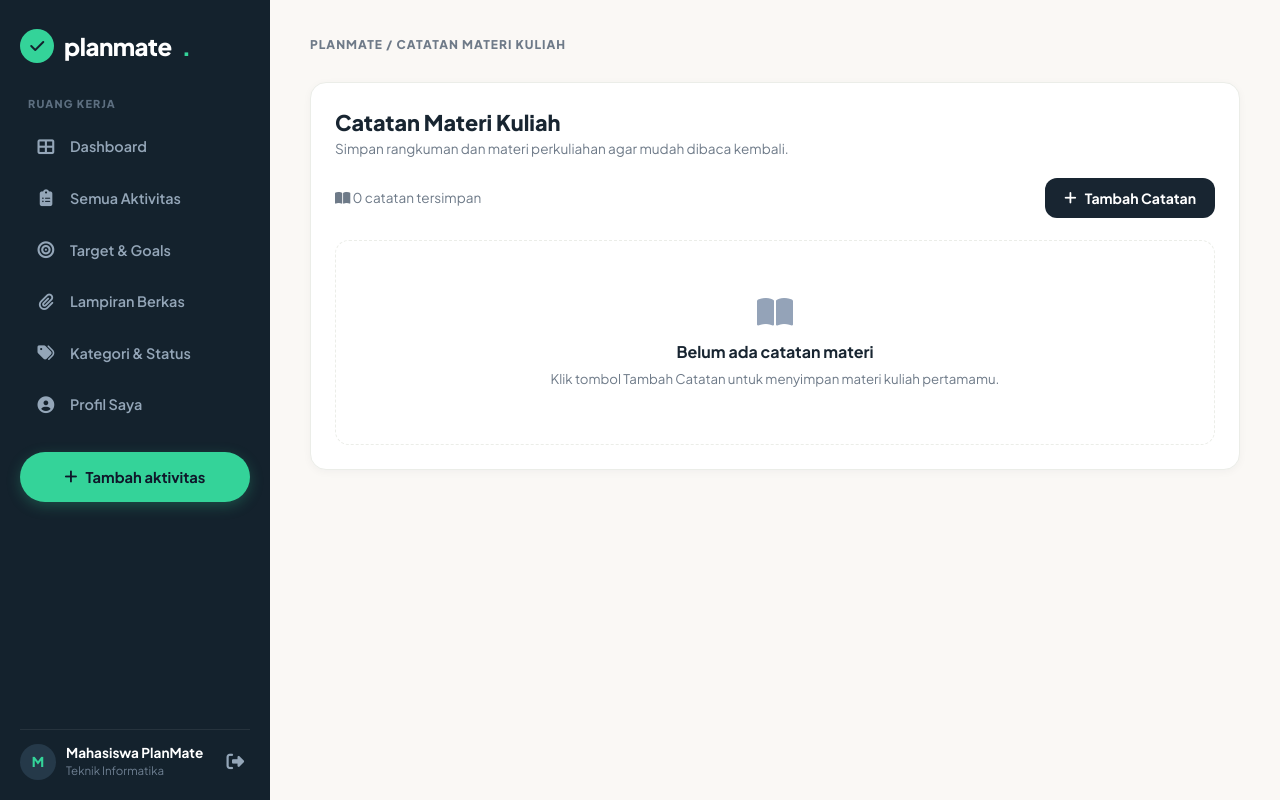
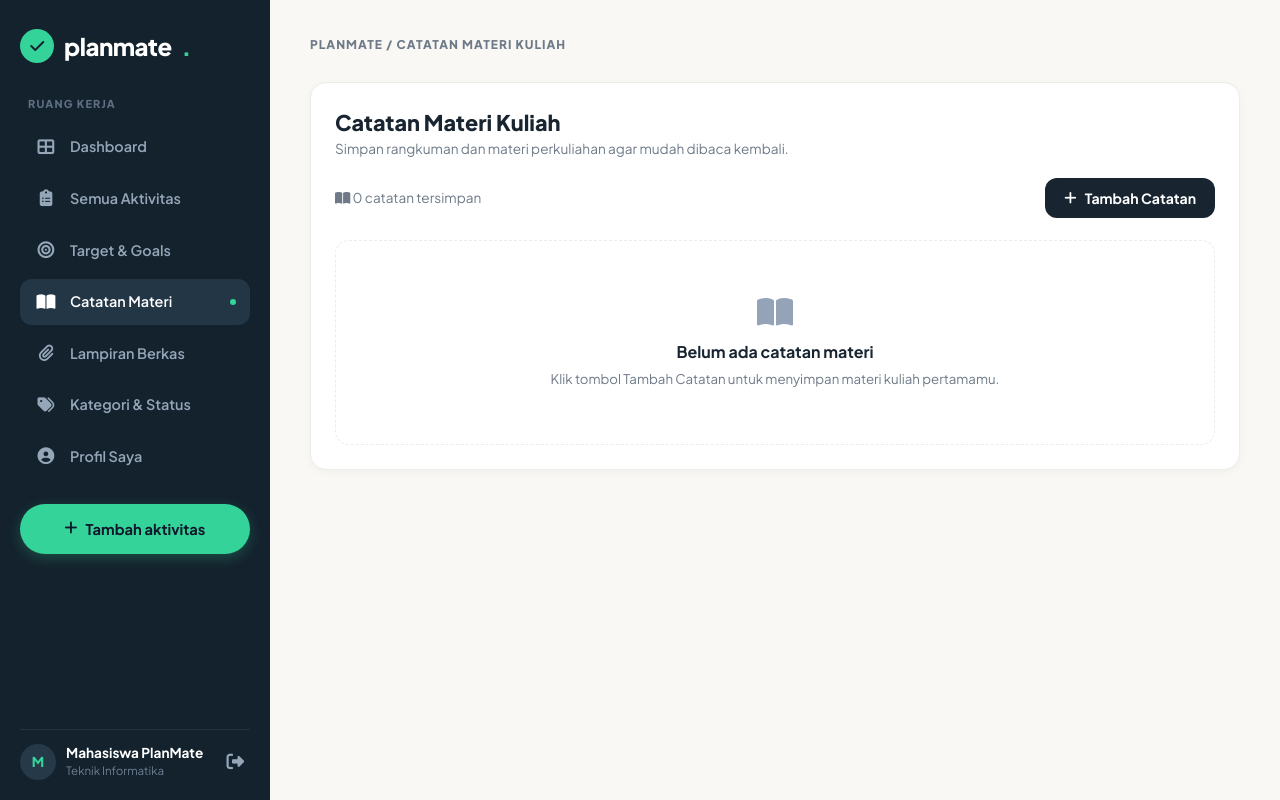
Before and after one commit to fyyndz/planmate, a Laravel app: page /catatan in a window 1280 px wide. Run offline with Laravel 12, Linux system fonts and the light colour scheme; a user stored in the database is signed in; data comes from the database, SQL or seed files in the repository; data that the repository does not hold is empty.

Commit message:
sidebar update

```diff
--- a/PlanMate/resources/views/partials/sidebar.blade.php
+++ b/PlanMate/resources/views/partials/sidebar.blade.php
@@ -38,6 +38,10 @@
             <i class="fas fa-bullseye"></i> Target &amp; Goals
         </a>
 
+        <a href="/catatan" class="sidebar-link {{ request()->is('catatan') ? 'active' : '' }}">
+            <i class="fas fa-book-open"></i> Catatan Materi
+        </a>
+
         <a href="/lampiran" class="sidebar-link {{ request()->is('lampiran') ? 'active' : '' }}">
             <i class="fas fa-paperclip"></i> Lampiran Berkas
         </a>
```
